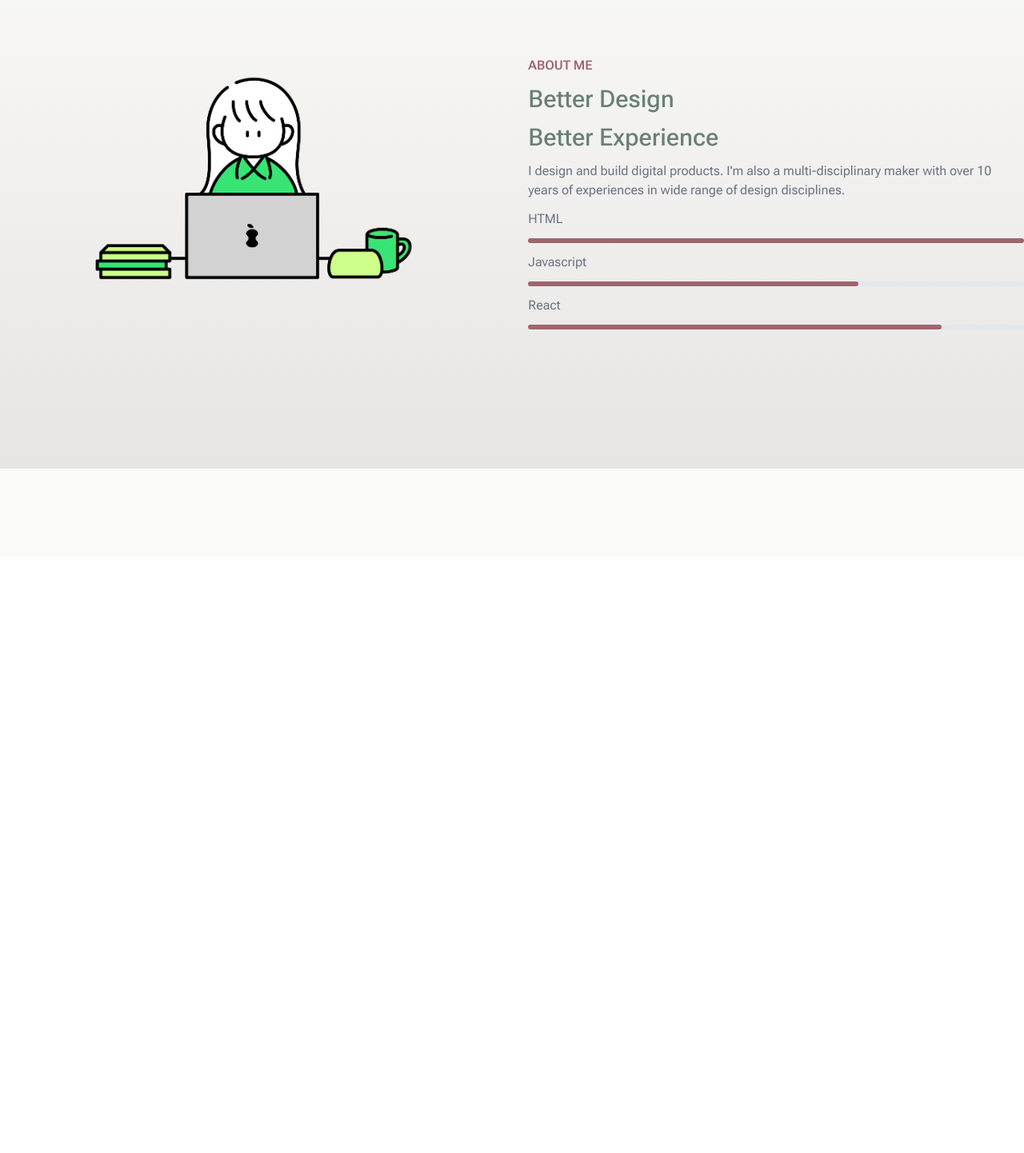
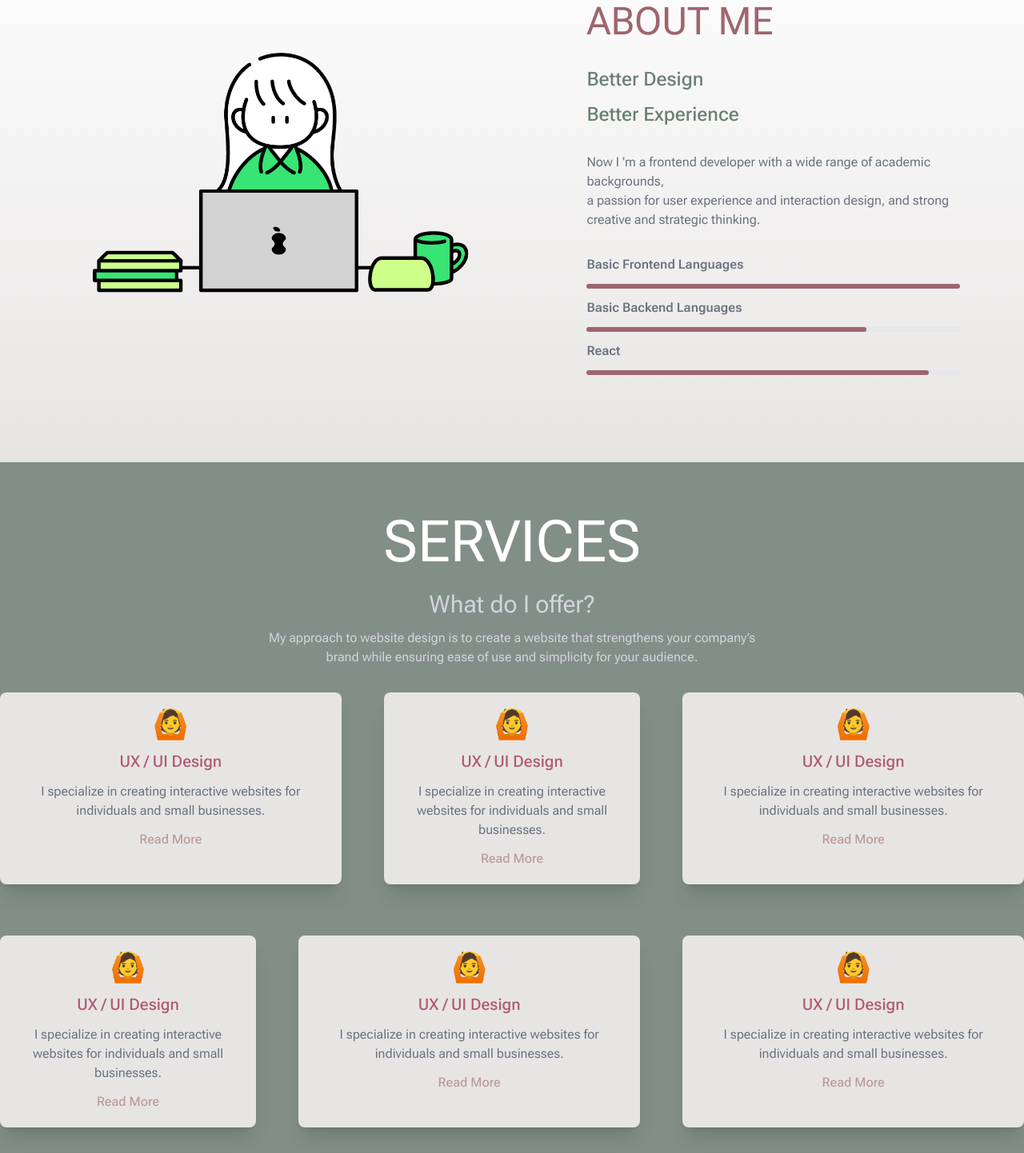
Before and after one commit to yoshino9397/Tailwind-portfolio, a website: page index.html in a window 1280 px wide. Shown: the part 905-2347 px from the top of the page at 80% size. Before the commit the page ends 1600 px from the top, so only its background shows below. Drawn offline with Linux system fonts and the light colour scheme; a web font is replaced by a local one.

Commit message:
service sec DONE

```diff
--- a/index.html
+++ b/index.html
@@ -8,12 +8,13 @@
       href="https://fonts.googleapis.com/css2?family=Roboto+Flex:opsz,wght@8..144,200;8..144,300;8..144,400;8..144,500;8..144,600&display=swap"
       rel="stylesheet"
     />
+    <link href="https://fonts.googleapis.com/css2?family=Noto+Emoji:wght@700&display=swap" rel="stylesheet">
     <link rel="stylesheet" href="./css/style.css" />
     <title>Tailwind Portfolio</title>
   </head>
   <body class="font-body h-screen">
     <!-- into section -->
-    <div class="h-1/2 lg:h-screen bg-gradient-to-t from-red-50 relative">
+    <div class="h-1/2 lg:h-screen bg-gradient-to-t from-red-50 relative overflow-hidden">
       <!-- navbar -->
       <nav class="w-full fixed top-0 bg-darkred z-10">
         <div class="container mx-auto py-2 flex items-center justify-between">
@@ -113,41 +114,113 @@
       </div>
     </div>
     <!-- about -->
-    <div class="bg-stone-50 h-1/2 w-full lg:h-screen">
       <div
-        class="bg-gradient-to-t py-28 from-stone-200 flex flex-col-reverse lg:flex-row items-center gap-10"
+        class="bg-gradient-to-t py-16 from-stone-200 flex flex-col-reverse lg:flex-row items-center gap-10"
       >
         <!--left-->
         <div class="h-full relative ">
-          <img src="./img/girl.png" alt="" class="w-4/5 lg:pl-20"  />
+          <img src="./img/girl.png" alt="" class="w-4/5 mx-auto" />
         </div>
         <!--right-->
-        <div class="my-auto flex flex-col gap-3 lg:-ml-16 ml-6">
-          <h1 class="text-darkred font-bold">ABOUT ME</h1>
-          <h1 class="text-3xl font-medium text-smokygreen ">Better Design</h1>
-          <h1 class="text-3xl font-medium text-smokygreen ">
+        <div class="my-auto flex flex-col gap-3 ml-10 lg:mr-20 lg:ml-0">
+          <h1 class="text-darkred font-nomal text-5xl mb-5">ABOUT ME</h1>
+          <h1 class="text-2xl font-medium text-smokygreen ">Better Design</h1>
+          <h1 class="text-2xl font-medium text-smokygreen ">
             Better Experience
           </h1>
-          <p class="text-gray-500">
-            I design and build digital products. I'm also a multi-disciplinary
-            maker with over 10 years of experiences in wide range of design
-            disciplines.
+          <p class="text-gray-500 mb-5 mt-5">
+            Now I 'm a frontend developer with a wide range of academic backgrounds,
+            <br>a passion for user experience and interaction design, and strong creative and strategic thinking.
           </p>
-          <h2 class="text-gray-500 font-normal">HTML</h2>
+          <h2 class="text-gray-500 font-semibold">Basic Frontend Languages</h2>
           <div class="w-full bg-gray-200 h-1.5 rounded-md">
             <div class="w-full bg-darkred h-1.5 rounded-md"></div>
           </div>
-          <h2 class="text-gray-500 font-normal">Javascript</h2>
+          <h2 class="text-gray-500 font-semibold">Basic Backend Languages</h2>
           <div class="w-full bg-gray-200 h-1.5 rounded-md">
-            <div class="w-4/6 bg-darkred h-1.5 rounded-md"></div>
+            <div class="w-9/12 bg-darkred h-1.5 rounded-md"></div>
           </div>
-          <h2 class="text-gray-500 font-normal">React</h2>
+          <h2 class="text-gray-500 font-semibold">React</h2>
           <div class="w-full bg-gray-200 h-1.5 rounded-md">
-            <div class="w-5/6 bg-darkred h-1.5 rounded-md"></div>
+            <div class="w-11/12 bg-darkred h-1.5 rounded-md"></div>
           </div>
         </div>
       </div>
+    </div>
+    <!-- services -->
+    <div id="services" class="bg-bggreen">
+      <div class="container mx-auto">
+        <!-- top -->
+        <div class="flex flex-col gap-3 items-center">
+          <h1 class="text-white font-nomal text-7xl mt-16 mb-3">SERVICES</h1>
+          <h1 class="text-3xl text-gray-300">What do I offer?</h1>
+          <p class="w-1/2 text-center text-gray-300">
+            My approach to website design is to create a website that
+            strengthens your company’s brand while ensuring ease of use and
+            simplicity for your audience.
+          </p>
+        </div>
+        <!-- bottom -->
+        <div class="flex flex-wrap justify-between">
+          <!-- card -->
+          <div class="w-full md:w-4/12 shadow-xl rounded-lg p-5 my-3 md:my-8 flex flex-col gap-3 bg-stone-200 items-center">
+            <p class="font-icon text-gray-500 text-4xl">🙆</p>
+            <h1 class="font-medium text-xl text-lightpink">UX / UI Design</h1>
+            <p class="text-gray-500 text-center">
+            I specialize in creating interactive websites for individuals and
+            small businesses.</p>
+            <a class="text-smokypink font-medium text-md" href=""
+            >Read More</a>
+          </div>
+          <div class="w-full md:w-3/12 shadow-xl rounded-lg p-5 my-3 md:my-8 flex flex-col gap-3 bg-stone-200 items-center">
+            <p class="font-icon text-gray-500 text-4xl">🙆</p>
+            <h1 class="font-medium text-xl text-lightpink">UX / UI Design</h1>
+            <p class="text-gray-500 text-center">
+            I specialize in creating interactive websites for individuals and
+            small businesses.</p>
+            <a class="text-smokypink font-medium text-md" href=""
+            >Read More</a>
+          </div>
+          <div class="w-full md:w-4/12 shadow-xl rounded-lg p-5 my-3 md:my-8 flex flex-col gap-3 bg-stone-200 items-center">
+            <p class="font-icon text-gray-500 text-4xl">🙆</p>
+            <h1 class="font-medium text-xl text-lightpink">UX / UI Design</h1>
+            <p class="text-gray-500 text-center">
+            I specialize in creating interactive websites for individuals and
+            small businesses.</p>
+            <a class="text-smokypink font-medium text-md" href=""
+            >Read More</a>
+          </div>
+          <div class="w-full md:w-3/12 shadow-xl rounded-lg p-5 my-3 md:my-8 flex flex-col gap-3 bg-stone-200 items-center">
+            <p class="font-icon text-gray-500 text-4xl">🙆</p>
+            <h1 class="font-medium text-xl text-lightpink">UX / UI Design</h1>
+            <p class="text-gray-500 text-center">
+            I specialize in creating interactive websites for individuals and
+            small businesses.</p>
+            <a class="text-smokypink font-medium text-md" href=""
+            >Read More</a>
+          </div>
+          <div class="w-full md:w-4/12 shadow-xl rounded-lg p-5 my-3 md:my-8 flex flex-col gap-3 bg-stone-200 items-center">
+            <p class="font-icon text-gray-500 text-4xl">🙆</p>
+            <h1 class="font-medium text-xl text-lightpink">UX / UI Design</h1>
+            <p class="text-gray-500 text-center">
+            I specialize in creating interactive websites for individuals and
+            small businesses.</p>
+            <a class="text-smokypink font-medium text-md" href=""
+            >Read More</a>
+          </div>
+          <div class="w-full md:w-4/12 shadow-xl rounded-lg p-5 my-3 md:my-8 flex flex-col gap-3 bg-stone-200 items-center">
+            <p class="font-icon text-gray-500 text-4xl">🙆</p>
+            <h1 class="font-medium text-xl text-lightpink">UX / UI Design</h1>
+            <p class="text-gray-500 text-center">
+            I specialize in creating interactive websites for individuals and
+            small businesses.</p>
+            <a class="text-smokypink font-medium text-md" href=""
+            >Read More</a>
+          </div>
+        </div>
       </div>
+
+
     </div>
     <script src="./app.js"></script>
     <script src="./typing.js"></script>
--- a/input.css
+++ b/input.css
@@ -1,3 +1,7 @@
 @tailwind base;
 @tailwind components;
 @tailwind utilities;
+
+h5{
+  color: #52635bb8
+}
--- a/tailwind.config.js
+++ b/tailwind.config.js
@@ -10,6 +10,7 @@ module.exports = {
       },
       fontFamily: {
         body: ["Roboto Flex", "sans-serif"],
+        icon: ["Noto Emoji", "sans-serif"],
       },
       colors: {
         darkred: "#9E656D",
@@ -18,7 +19,9 @@ module.exports = {
         darkbeige: "#C7BAB9",
         lightpink: "#b05a6e",
         smokygreen: "#6a8075",
-        smokypink:"#BC9C9A"
+        smokypink: "#BC9C9A",
+        bggreen: "#52635bb8",
+        bgpink: "#dac6c6",
       },
       spacing: {
         big: "48rem",
```
Also changed, not shown: css/style.css.
